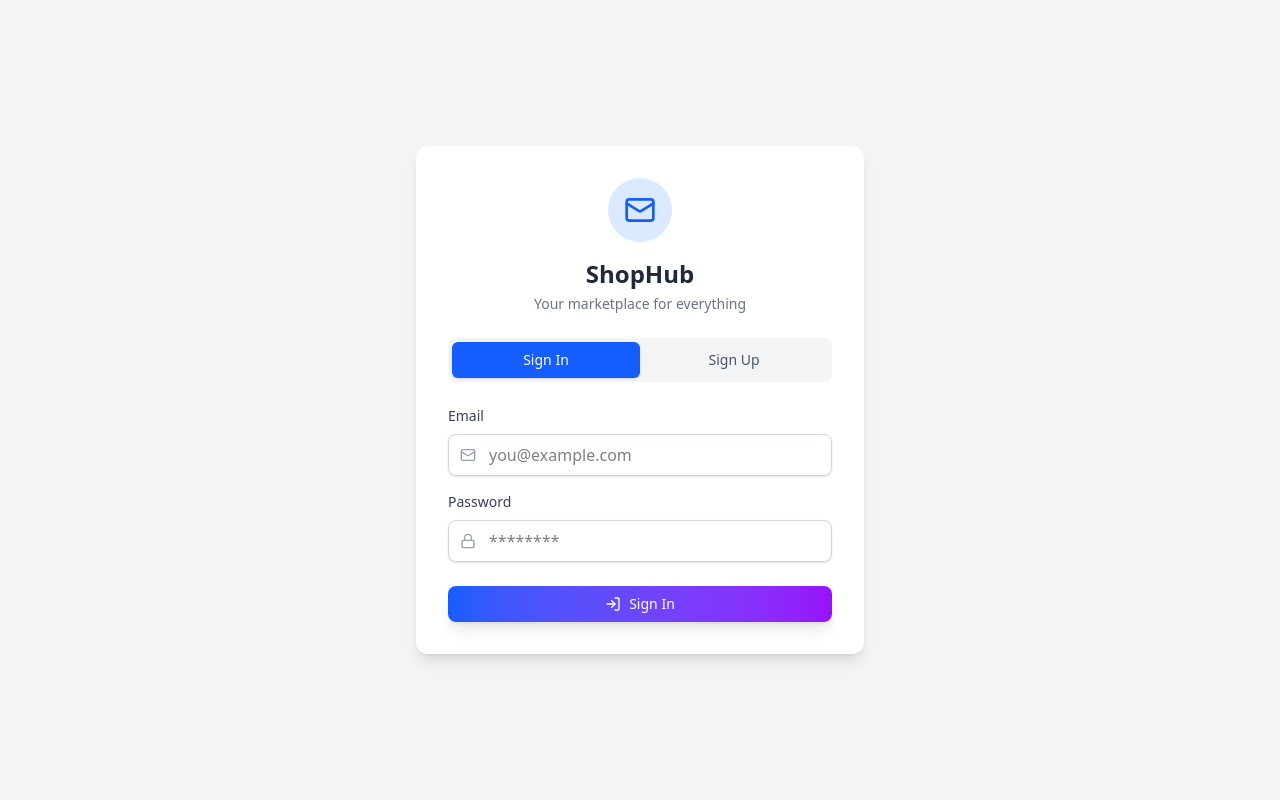
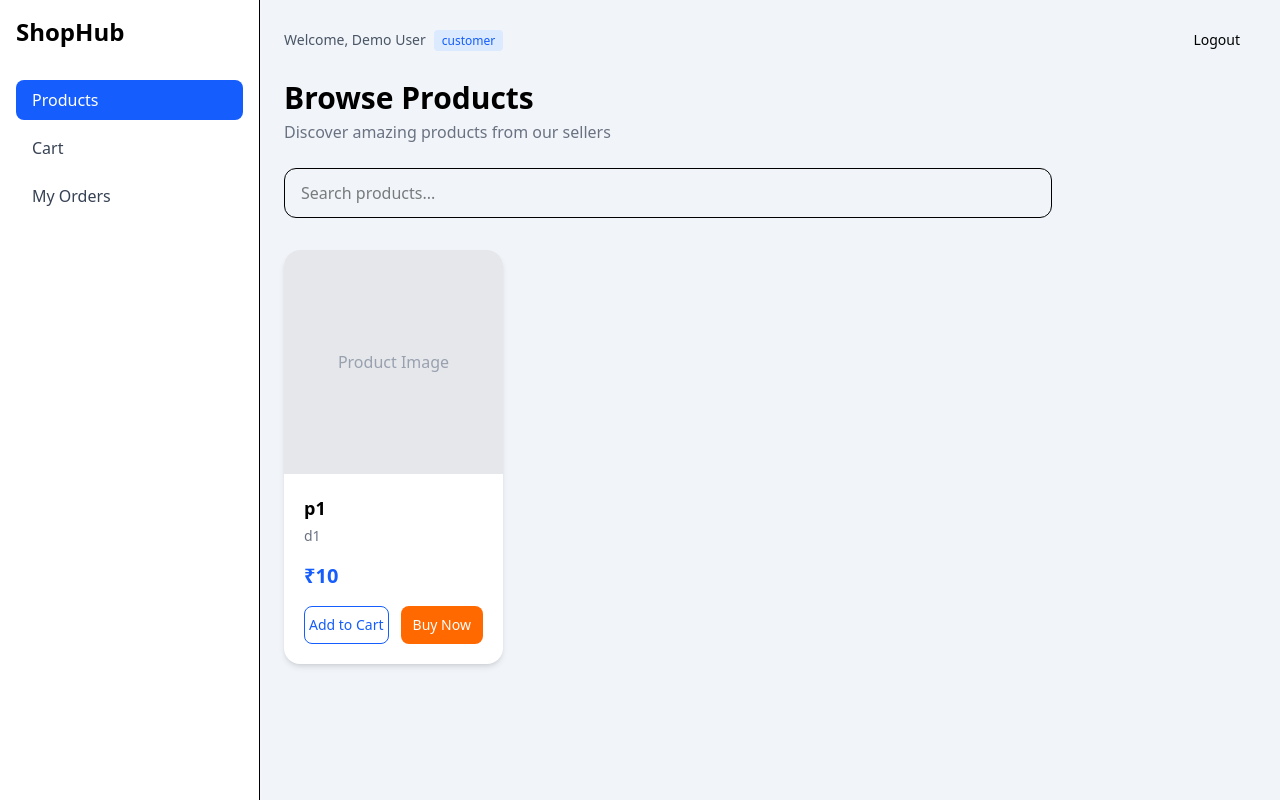
Before and after one commit to ronak1743/ShopHub, a React (Vite) app in the folder ShopHub/: page / in a window 1280 px wide. Built offline with nearby package versions, Linux system fonts and the light colour scheme.

Commit message:
Add Customer Dashboard UI

```diff
--- a/ShopHub/package.json
+++ b/ShopHub/package.json
@@ -10,6 +10,7 @@
     "preview": "vite preview"
   },
   "dependencies": {
+    "@heroicons/react": "^2.2.0",
     "@tailwindcss/vite": "^4.1.18",
     "lucide-react": "^0.561.0",
     "react": "^19.2.0",
--- a/ShopHub/src/App.jsx
+++ b/ShopHub/src/App.jsx
@@ -3,12 +3,16 @@ import reactLogo from './assets/react.svg'
 import viteLogo from '/vite.svg'
 import './App.css'
 import ShopHubAuthPage from './component/ShopHubAuthPage'
+import { Sidebar } from 'lucide-react'
+import CustomerPage from './component/customer/CustomerPage'
 
 function App() {
 
   return (
     <>
-      <ShopHubAuthPage/>
+      <CustomerPage/>
+
+      {/* <Sidebar/> */}
     </>
   )
 }
--- /dev/null
+++ b/ShopHub/src/component/customer/BrowseProducts.jsx
@@ -0,0 +1,33 @@
+import ProductCard from "./ProductCard";
+import EmptyState from "./EmptyState";
+
+function BrowseProducts({ products }) {
+  return (
+    <section className="mt-4">
+      <h1 className="text-3xl font-bold">Browse Products</h1>
+      <p className="text-gray-500 mt-1 mb-6">
+        Discover amazing products from our sellers
+      </p>
+
+      <input
+        type="text"
+        placeholder="Search products..."
+        className="w-full max-w-3xl mb-8 px-4 py-3 border rounded-xl focus:outline-none focus:ring-2 focus:ring-blue-500"
+      />
+
+      {products.length === 0 ? (
+        <EmptyState />
+      ) : (
+        <div className="grid gap-8 grid-cols-1 sm:grid-cols-2 lg:grid-cols-3 xl:grid-cols-4">
+          {products.map((p) => (
+            <ProductCard key={p.id} product={p} />
+          ))}
+        </div>
+      )}
+    </section>
+  );
+}
+
+
+
+export default BrowseProducts;
--- /dev/null
+++ b/ShopHub/src/component/customer/CustomerPage.jsx
@@ -0,0 +1,30 @@
+import TopBar from "./TopBar"
+import Sidebar from "./Sidebar"
+import BrowseProducts from "./BrowseProducts"
+
+function CustomerPage(){
+    const user={
+        name: "Demo User",
+        role: "customer",
+    }
+
+    const product={
+        name:"p1",
+        description:"d1",
+        price:10,
+
+    }
+    return(
+        <div className="flex min-h-screen bg-slate-100">
+            <Sidebar />
+            <main className="flex-1 p-6">
+                <TopBar user={user} />
+                <BrowseProducts products={[product]} />
+            </main>
+        </div>
+    )
+}
+
+
+
+export default CustomerPage;
--- /dev/null
+++ b/ShopHub/src/component/customer/EmptyState.jsx
@@ -0,0 +1,14 @@
+function EmptyState() {
+  return (
+    <div className="flex flex-col items-center justify-center py-20 text-gray-500">
+      <div className="text-lg font-medium">No products found</div>
+      <div className="text-sm">Backend not connected yet</div>
+    </div>
+  );
+}
+
+
+
+
+
+export default EmptyState;
--- /dev/null
+++ b/ShopHub/src/component/customer/ProductCard.jsx
@@ -0,0 +1,74 @@
+function ProductCard({ product }) {
+  return (
+    <div className="bg-white rounded-2xl shadow-md hover:shadow-xl transition overflow-hidden">
+
+      {/* IMAGE */}
+      <div className="h-56 bg-gray-200 flex items-center justify-center">
+        <span className="text-gray-400">Product Image</span>
+      </div>
+
+      {/* CONTENT */}
+      <div className="p-5">
+        <h3 className="font-semibold text-lg mb-1 line-clamp-1">
+          {product.name}
+        </h3>
+
+        <p className="text-sm text-gray-500 mb-4 line-clamp-2">
+          {product.description}
+        </p>
+
+        {/* PRICE */}
+        <div className="text-xl font-bold text-blue-600 mb-4">
+          ₹{product.price}
+        </div>
+
+        {/* BUTTONS */}
+        <div className="flex gap-3">
+
+          {/* ADD TO CART */}
+          <button className="
+            flex-1
+            border border-blue-600
+            text-blue-600
+            bg-white
+            rounded-lg
+            py-2
+            text-sm
+            font-medium
+            transition
+            hover:bg-blue-600
+            hover:text-white
+          ">
+            Add to Cart
+          </button>
+
+          {/* BUY NOW */}
+          <button className="
+            flex-1
+            flex
+            items-center
+            justify-center
+            gap-1
+            bg-orange-500
+            text-white
+            rounded-lg
+            py-2
+            text-sm
+            font-medium
+            hover:bg-orange-600
+            transition
+          ">
+            {/* <BoltIcon className="w-4 h-4" /> */}
+            Buy Now
+          </button>
+        </div>
+      </div>
+    </div>
+  );
+}
+
+
+
+
+
+export default ProductCard;
--- /dev/null
+++ b/ShopHub/src/component/customer/Sidebar.jsx
@@ -0,0 +1,36 @@
+function Sidebar() {
+  return (
+
+<aside className="w-65 bg-white border-r p-4">
+  <h2 className="text-2xl font-bold mb-8">ShopHub</h2>
+
+      <nav className="space-y-2">
+        <MenuItem label="Products" active />
+        <MenuItem label="Cart" />
+        <MenuItem label="My Orders" />
+      </nav>
+    </aside>
+  );
+}
+
+function MenuItem({ label, active }) {
+  return (
+    <div
+      className={`px-4 py-2 rounded-lg cursor-pointer transition ${
+        active
+          ? "bg-blue-600 text-white"
+          : "text-gray-700 hover:bg-gray-100"
+      }`}
+    >
+      {label}
+    </div>
+  );
+}
+
+
+
+
+
+
+
+export default Sidebar;
--- /dev/null
+++ b/ShopHub/src/component/customer/TopBar.jsx
@@ -0,0 +1,17 @@
+function TopBar({ user }) {
+  return (
+    <div className="flex items-center justify-between mb-6">
+      <div className="text-sm text-gray-600">
+        Welcome, <span className="font-medium">{user.name}</span>
+        <span className="ml-2 px-2 py-0.5 text-xs bg-blue-100 text-blue-600 rounded">
+          customer
+        </span>
+      </div>
+      <button className="text-sm text-black px-4 py-1.5 transition rounded-lg hover:bg-orange-600 hover:text-white">Logout</button>
+    </div>
+  );
+}
+
+
+
+export default TopBar;
```
Also changed, not shown: 2 other files (tests, documents, lock files or other folders).
